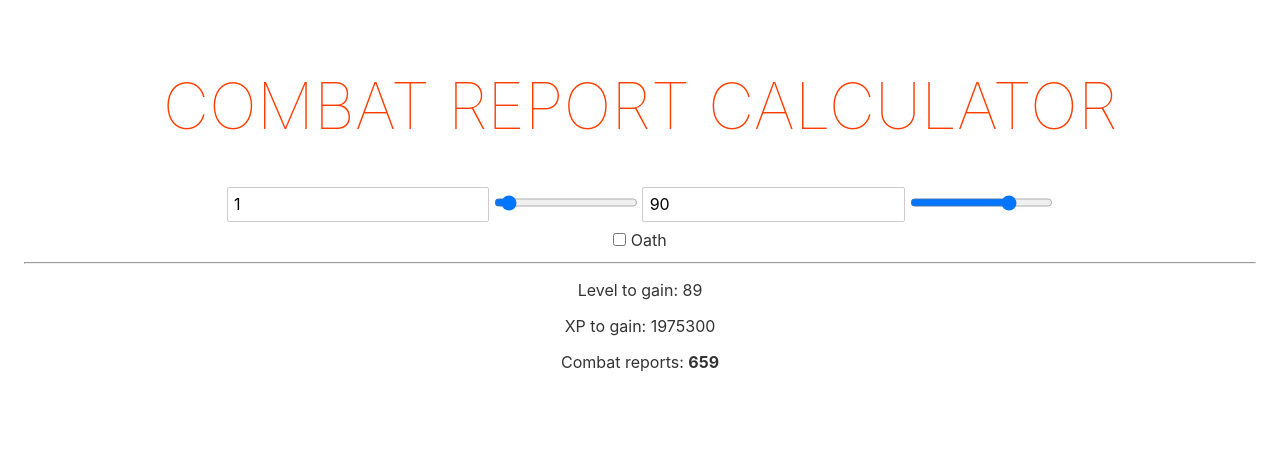
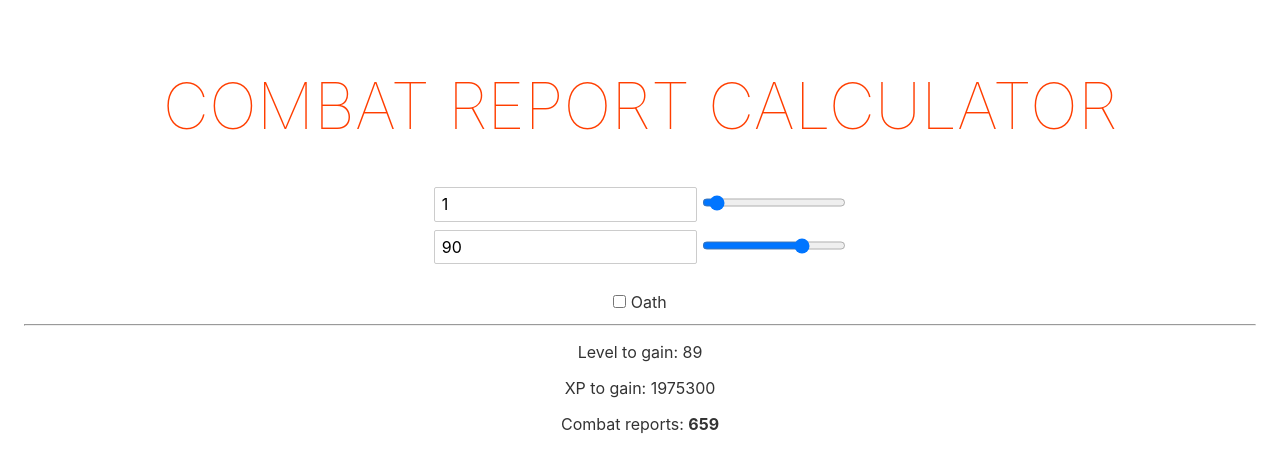
Before and after one commit to lucas-deangelis/gfl-calculator, a Svelte app: page / in a window 1280 px wide. Shown: the top 472 px of the page. Built offline with nearby package versions, Linux system fonts and the light colour scheme.

Commit message:
Another version

```diff
--- a/src/App.svelte
+++ b/src/App.svelte
@@ -126,17 +126,23 @@
   30283200,
 ];
 
+	$: currentLevel = currentLevel > targetLevel ? targetLevel : currentLevel;
 	$: levelDifference = targetLevel - currentLevel;
 	$: xpToGain = oathed ? ((xpByLevel[targetLevel-1] - xpByLevel[currentLevel-1]) / 2) : (xpByLevel[targetLevel-1] - xpByLevel[currentLevel-1]);
 </script>
 
 <main>
 	<h1>Combat report calculator</h1>
-	<input type="number" bind:value={currentLevel}>
-	<input type="range" min="1" max={targetLevel} bind:value={currentLevel}>
 
-	<input type="number" bind:value={targetLevel}>
-	<input type="range" min="1" max="120" bind:value={targetLevel}>
+	<div class="current">
+		<input type="number" bind:value={currentLevel}>
+		<input type="range" min="1" max="120" bind:value={currentLevel}>
+	</div>
+
+	<div class="target">
+		<input type="number" bind:value={targetLevel}>
+		<input type="range" min="1" max="120" bind:value={targetLevel}>
+	</div>
 
 	<br>
 
```
